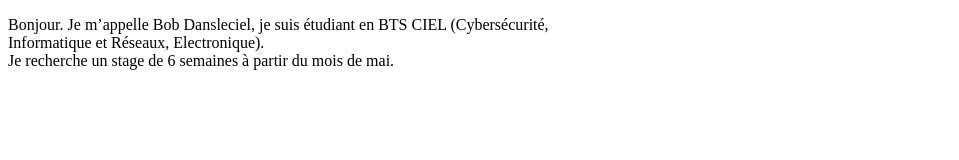
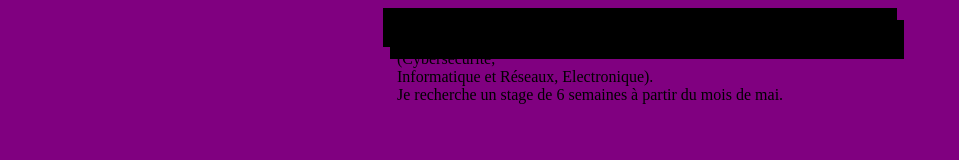
Before and after one commit to toto00003/monCV, a plain HTML site: page cv-en-construction.html in a window 1280 px wide. Shown: the whole page, without its empty margins (0-959 px from the left). Drawn offline with Linux system fonts and the light colour scheme.

Commit message:
modif css pour cv

```diff
--- a/cv-en-construction.html
+++ b/cv-en-construction.html
@@ -2,7 +2,7 @@
 <html lang="fr">
 <head>
 <meta charset="utf-8" />
-<link rel="stylesheet" href="styles.css">
+<link rel="stylesheet" href="style.css">
 <title>ici c'est le titre </title>
 </head>
 <body>
--- a/style.css
+++ b/style.css
@@ -4,6 +4,19 @@ body {
 h1{
     color:green;
 }
-h2,p {
-    color: black;
+h2 {
+    color: green;
 }
+main,p{
+    background: black;
+    height: 20px;
+    width: 50px;
+    min-width : 500px;
+    max-height : 300px;
+    border: 2px solid black ;
+    padding: 5px;
+    padding-top : 10px;
+    margin: 10px;
+    margin-left : 30px;
+    margin: auto;
+}
```
